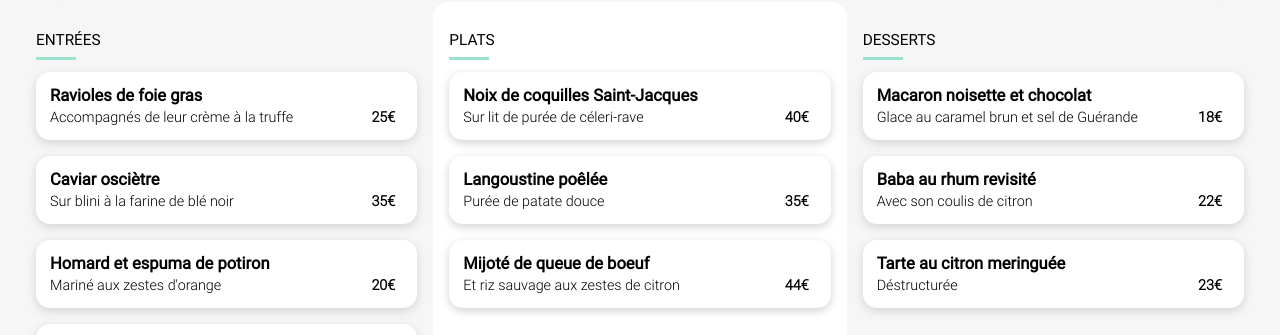
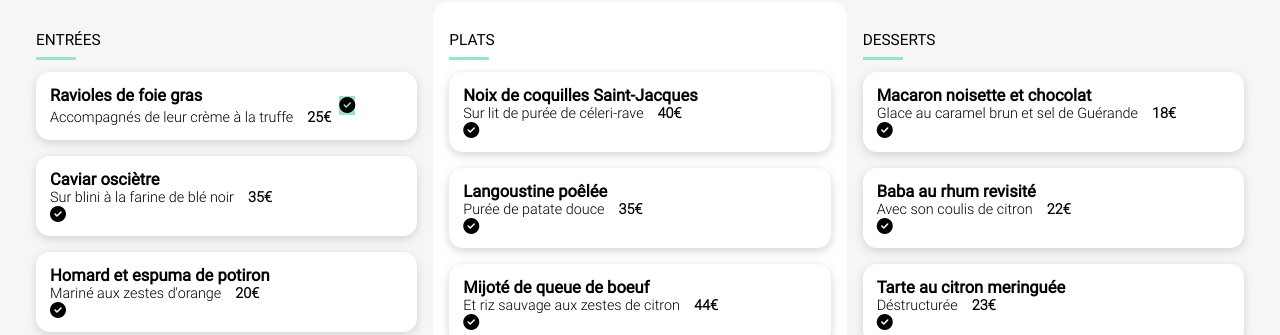
Before and after one commit to yann-lcrx/YannickLacroix_3_08032021, a website: page la-note-enchantee.html in a window 1280 px wide. Shown: the part 432-767 px from the top of the page. Drawn offline with Linux system fonts and the light colour scheme; a web font is replaced by a local one.

Commit message:
Lien boutons, HTML coche WIP

```diff
--- a/la-note-enchantee.html
+++ b/la-note-enchantee.html
@@ -32,13 +32,17 @@
                     <div class="menu__section">
                         <div class="menu__box menu__box--1">
                             <a href="#">
-                                <p><strong>Ravioles de foie gras</strong></p>
                                 <div>
-                                    <p>Accompagnés de leur crème à la truffe</p>
-                                    <p class="menu__price">25€</p>
-                                </div>
-                                <div>
-                                    <i class="fas fa-check-circle"></i>
+                                    <div class="menu__meal">
+                                        <p><strong>Ravioles de foie gras</strong></p>
+                                        <div class="menu__meal__info">
+                                            <p>Accompagnés de leur crème à la truffe</p>
+                                            <p>25€</p>
+                                        </div>
+                                    </div>
+                                    <div class="check">
+                                        <i class="fas fa-check-circle check--circle"></i>
+                                    </div>
                                 </div>
                             </a>
                         </div>
@@ -171,7 +175,7 @@
                     </div>
                 </section>
             </div>
-            <button class="btn btn-l">Commander</button>
+            <button class="btn btn-l"><a href="#">Commander</a></button>
         </section>
     </div>
     <footer>
--- a/pages/_menu.scss
+++ b/pages/_menu.scss
@@ -62,7 +62,6 @@
         justify-content: space-between;
     }
     h1{
-        margin-right: $msr-standard;
         font-size: 1.8em;
         font-weight: 100;
         margin-left: 4%;
@@ -82,9 +81,6 @@
             background-color: $col-tertiary;
             margin-bottom: $msr-tiny + $msr-min;
         }
-    }
-    .fa-check-circle{
-        display:none
     }
     p{
         white-space: nowrap;
@@ -113,17 +109,22 @@
         strong{
             font-size: 1.15em;
         }
-        div:nth-child(2){
-            display:flex;
-            justify-content: space-between;
-            margin-top: $msr-min;
-        }
         a{
             color: black;
             text-decoration: none;
+            > div{
+                display:flex;
+                flex-flow: row nowrap;
+            }
         }
     }
-    div > .menu__price{
+    &__meal__info{
+        display:flex;
+        justify-content: space-between;
+        margin-top: $msr-min;
+        flex-flow:row nowrap;
+    }
+    div > p:last-child{
         font-weight: bold;
         overflow: unset;
         padding-left: $pdn-intermediate;
@@ -134,3 +135,8 @@
         margin-top: $msr-small;
     }
 }
+
+.check{
+    align-self: center;
+    background-color: $col-tertiary;
+}
```
Also changed, not shown: index.html (+1 -1 lines), la-palette-du-gout.html (+1 -1 lines), le-delice-des-sens.html (+1 -1 lines), style.css, 1 other file.
